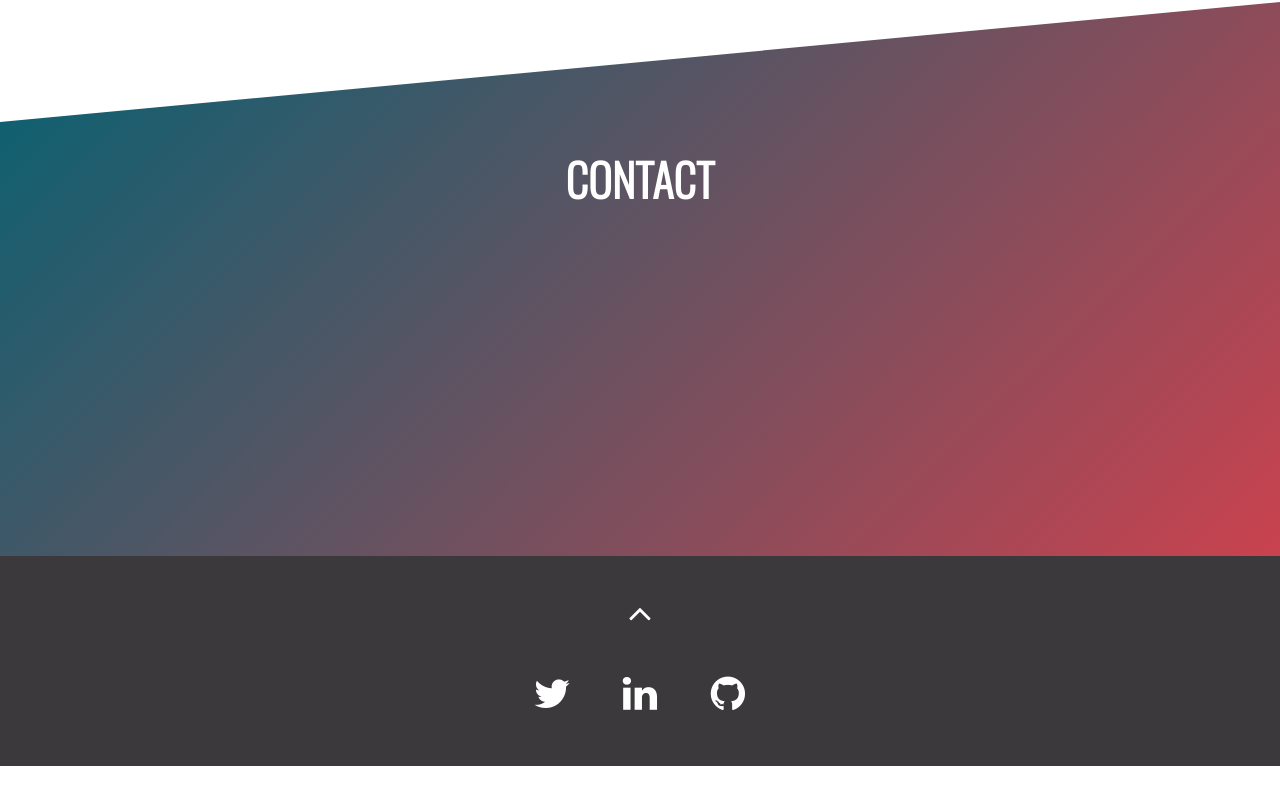
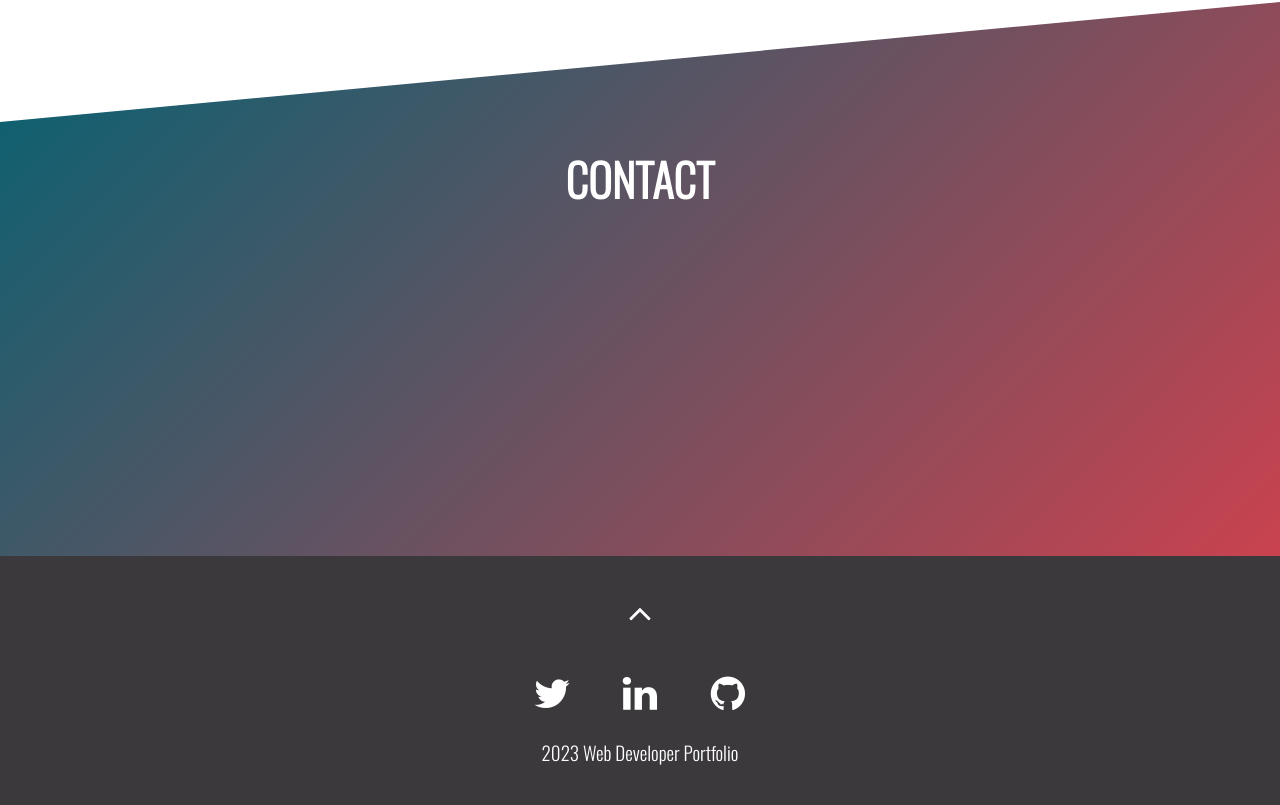
Before and after one commit to elidvenega/elidvenega_portfolio, a website built with Parcel: page src/index.html in a window 1280 px wide. Shown: the part 5216-6021 px from the top of the page. Before the commit the page ends 5982 px from the top, so only its background shows below. Built offline with nearby package versions, Linux system fonts and the light colour scheme.

Commit message:
Changes made to footer

```diff
--- a/src/index.html
+++ b/src/index.html
@@ -692,6 +692,7 @@
           </a>
         </div>
       </div>
+      <p>2023 Web Developer Portfolio</p>
     </footer>
     <!-- /END Footer Section -->
 
```
Also changed, not shown: src/assets/reading-list.jpg (deleted).
